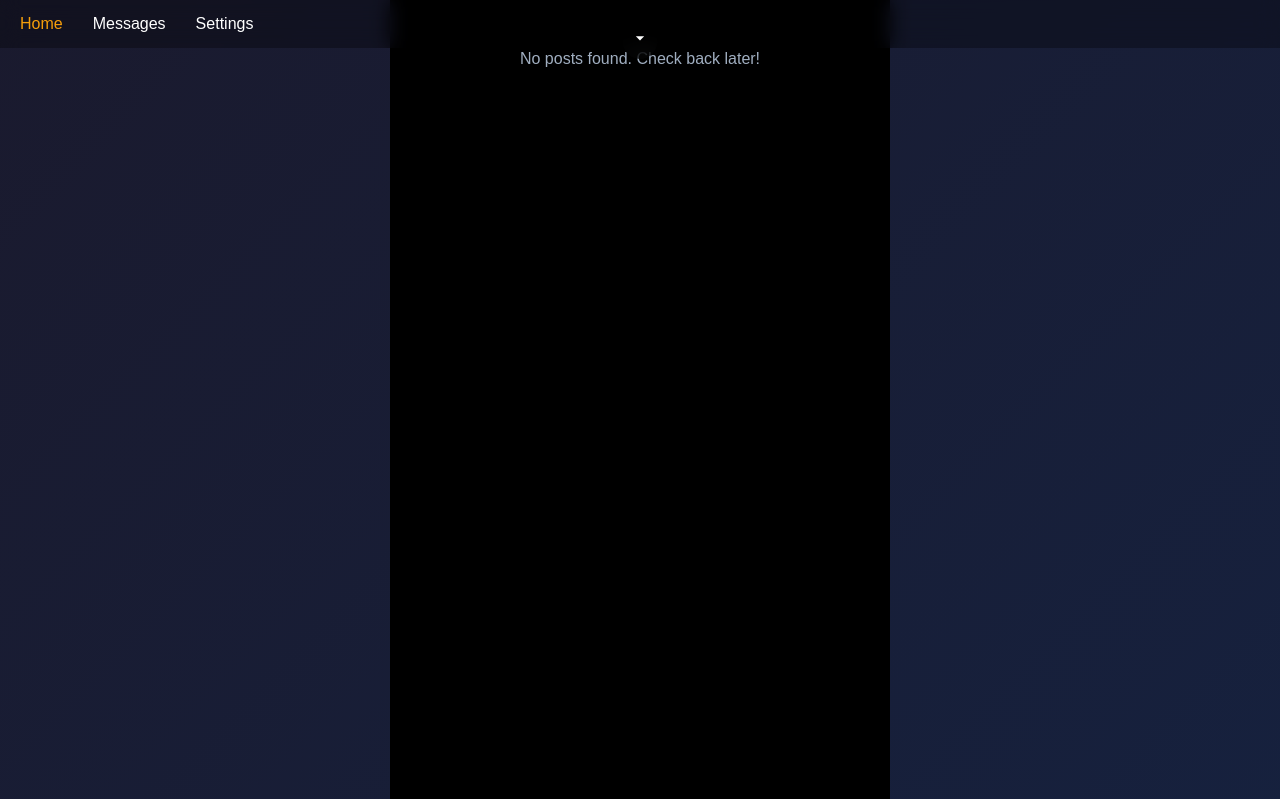
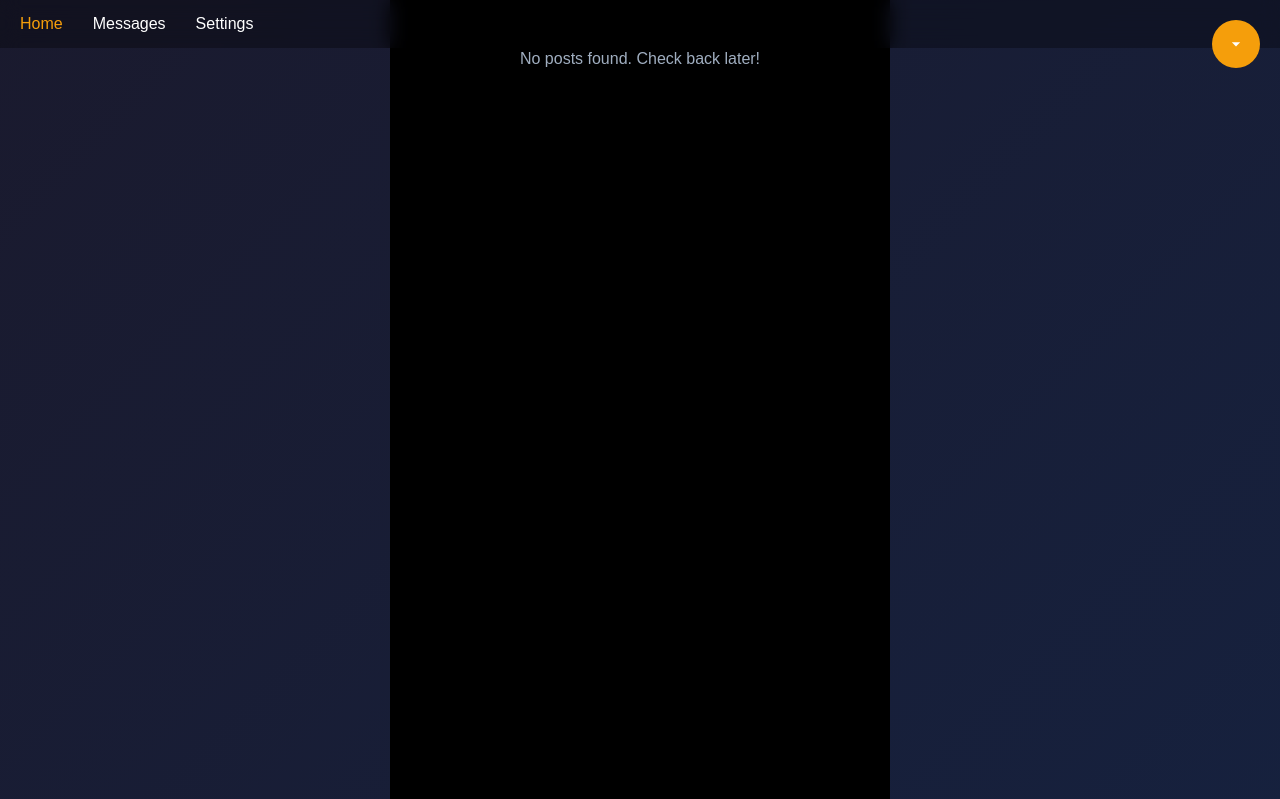
Before and after one commit to TabishFT/EduConnect, a FastAPI app: template templates/interns/home.html in a window 1280 px wide. Shown: the top 799 px of the page. Run offline with FastAPI, Linux system fonts and the light colour scheme; the template is opened without the code that fills it, so the values that code supplies are empty.

Commit message:
latest update by MdTabish24

```diff
--- a/templates/interns/home.html
+++ b/templates/interns/home.html
@@ -94,16 +94,20 @@
         .dropdown-toggle {
             position: fixed;
             top: 20px;
-            left: 50%;
-            transform: translateX(-50%);
+            right: 20px;
             z-index: 1001;
-            background: rgba(0, 0, 0, 0.5);
+            background: #f59e0b;
             border: none;
             color: white;
-            padding: 8px;
+            padding: 12px;
             border-radius: 50%;
             cursor: pointer;
             backdrop-filter: blur(10px);
+            width: 48px;
+            height: 48px;
+            display: flex;
+            align-items: center;
+            justify-content: center;
         }
 
         .controls {
@@ -279,7 +283,7 @@
         }
 
         .post-details.show {
-            max-height: 70vh;
+            max-height: calc(100vh - 200px);
         }
 
         .job-title {
@@ -487,6 +491,15 @@
                 height: 100%;
                 object-fit: cover;
             }
+
+            .post-details {
+                display: none !important;
+            }
+
+            .post-details.show {
+                display: block !important;
+                max-height: 60vh;
+            }
         }
 
         /* Mobile Responsive */
@@ -500,7 +513,12 @@
             }
 
             .post-details.show {
-                max-height: 80vh;
+                max-height: calc(100vh - 160px);
+            }
+
+            .posts-container {
+                height: calc(100vh - 80px);
+                top: 0;
             }
 
             .action-buttons {
```
